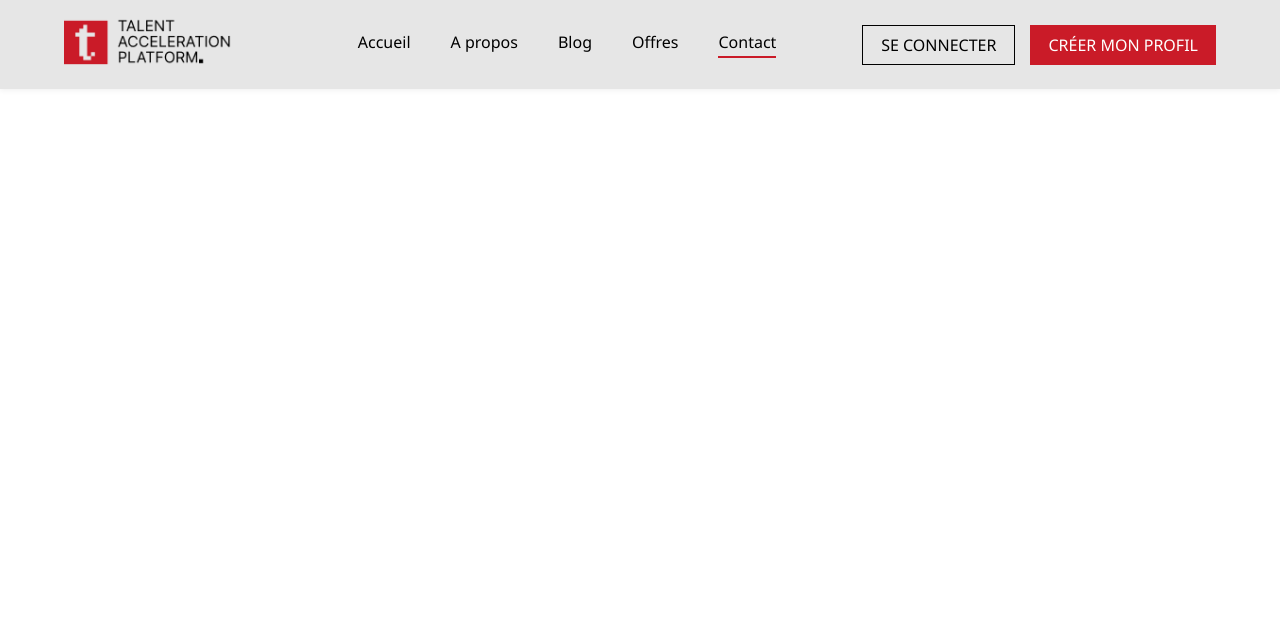
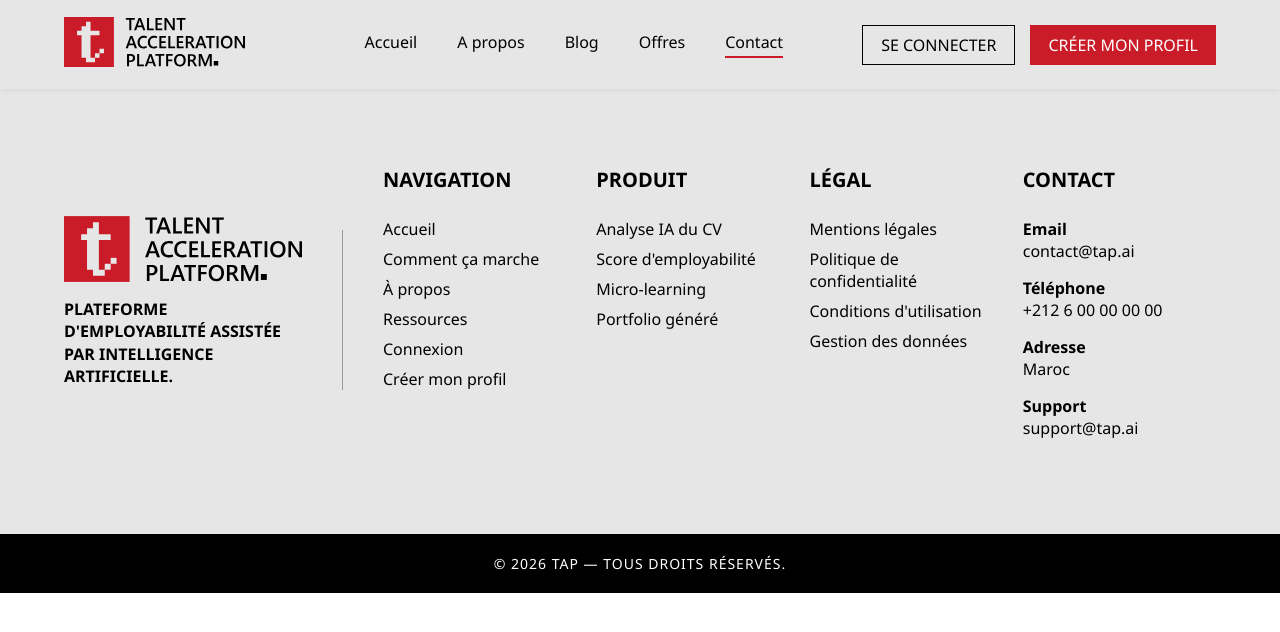
Before and after one commit to Ouisal-ben-zahi/Tap, a React (Create React App) app: page /contact in a window 1280 px wide. Shown: the top 632 px of the page. Built offline with nearby package versions, Linux system fonts and the light colour scheme.

Commit message:
ajout section pret a recruter et footer

```diff
--- a/src/App.js
+++ b/src/App.js
@@ -5,6 +5,7 @@ import Home from "./pages/Accueil";
 import About from "./pages/Apropos";
 import Blog from "./pages/Blog";
 import Contact from "./pages/Contact";
+import Footer from './layout/Footer';
 
 function App() {
   return (
@@ -18,6 +19,7 @@ function App() {
           <Route path="/contact" element={<Contact />} />
         </Routes>
       </div>
+      <Footer />
     </Router>
   );
 }
--- /dev/null
+++ b/src/css/Footer.css
@@ -0,0 +1,120 @@
+
+.footer-container {
+  background-color: #E6E6E6;
+  color: #000;
+  width: 100%;
+}
+
+.footer-inner {
+  max-width: 1200px;
+  width: 90%;
+  margin: 0 auto;
+  display: flex;
+  padding: 80px 0;
+  gap: 40px;
+  /* Aligne le logo et les titres (h3) sur la même ligne en haut */
+  align-items: flex-start;
+}
+
+.footer-brand {
+  flex: 1;
+  align-self: center;
+}
+
+.footer-logo {
+  display: block;
+  width: 100%;
+  max-width: 100%;
+  height: auto;
+  margin-bottom: 12px;
+  object-fit: contain;
+}
+
+.brand-description {
+  font-size: 16px;
+  font-weight: 600;
+  line-height: 1.4;
+  display: -webkit-box;
+}
+
+/* LA LIGNE SÉPARATRICE CENTRÉE VERTICALEMENT */
+.footer-divider {
+  width: 1px;
+  background-color: #999;
+  height: 160px; /* Taille fixe */
+  align-self: center; /* Force le centrage vertical uniquement pour cet élément */
+}
+
+.footer-grid {
+  flex: 3.5;
+  display: grid;
+  grid-template-columns: repeat(4, 1fr);
+  gap: 20px;
+}
+
+/* Titres alignés en haut par le flex-start du parent */
+.footer-column h3 {
+  font-size: 20px;
+  font-weight: bold;
+  margin-bottom: 25px;
+  margin-top: 0;
+  text-transform: uppercase;
+}
+
+.footer-column ul {
+  list-style: none;
+  padding: 0;
+  margin: 0;
+}
+
+.footer-column li {
+  font-size: 16px;
+  margin-bottom: 8px;
+  font-weight: 400;
+}
+
+/* SECTION CONTACT SANS MARGIN ENTRE LABEL ET VALEUR */
+.contact-block {
+  margin-bottom: 15px;
+  display: flex;
+  flex-direction: column;
+}
+
+.contact-block strong {
+  font-size: 16px;
+  font-weight: 700;
+  margin: 0; /* Pas de marge */
+  padding: 0;
+}
+
+.contact-block span {
+  font-size: 16px;
+  font-weight: 400;
+  margin: 0; /* Pas de marge */
+  padding: 0;
+}
+
+.footer-copyright {
+  background-color: #000;
+  color: #fff;
+  text-align: center;
+  padding: 20px 0;
+}
+
+.footer-copyright p {
+  font-size: 14px;
+  margin: 0;
+  letter-spacing: 1px;
+}
+
+/* Responsive */
+@media (max-width: 1024px) {
+  .footer-inner {
+    flex-direction: column;
+    align-items: center;
+    text-align: center;
+  }
+  .footer-divider { display: none; }
+  .footer-grid { grid-template-columns: 1fr 1fr; gap: 40px; }
+  .footer-logo { margin: 0 auto 20px; }
+}
--- a/src/css/Header.css
+++ b/src/css/Header.css
@@ -76,6 +76,7 @@
   color: #000000;
   cursor: pointer;
   font-size: 16px;
+  font-weight: 500;
 }
 
 .signup-btn {
--- a/src/css/PourquoiTap.css
+++ b/src/css/PourquoiTap.css
@@ -21,12 +21,12 @@
 
 .pourquoi-header h2 {
   font-size: 28px;
-  margin-bottom: 16px;
-  font-weight: 700;
+  margin-bottom: 30px;
+  font-weight: 400;
 }
 
 .pourquoi-subtitle {
-  margin: 20px 0 28px 0;
+  margin: 50px 0 28px 0;
   font-weight: 600;
   font-size: 1rem;
 }
@@ -36,7 +36,7 @@
   display: grid;
   grid-template-columns: repeat(4, 1fr);
   gap: 16px;
-  margin-bottom: 32px;
+  margin-bottom: 70px;
 }
 
 .tag {
@@ -76,7 +76,7 @@
   display: grid;
   grid-template-columns: 1fr 1fr;
   gap: 24px;
-  margin-top: 28px;
+  margin-top: 80px;
 }
 
 .pourquoi-block {
--- a/src/css/TalentSection.css
+++ b/src/css/TalentSection.css
@@ -4,10 +4,11 @@
   background-color: #000;
   background-size: cover;
   background-position: center;
+  background-repeat: no-repeat;
   display: flex;
   justify-content: center;
   align-items: center;
-  padding: 48px 0;
+  padding: 0 0 140px 0;
   color: white;
 }
 
@@ -68,7 +69,7 @@
 .cta-title {
   font-size: 28px;
   font-weight: 400;
-  margin-bottom: 24px;
+  margin-top: 80px;
 }
 
 .button-group {
--- a/src/index.css
+++ b/src/index.css
@@ -20,6 +20,11 @@ body {
   font-size: 1rem;
 }
 
+/* Tous les boutons des pages (espacement au-dessus) */
+.app-content button {
+  margin-top: 50px;
+}
+
 code {
   font-family: source-code-pro, Menlo, Monaco, Consolas, 'Courier New',
     monospace;
--- a/src/layout/Footer.jsx
+++ b/src/layout/Footer.jsx
@@ -0,0 +1,85 @@
+import React from "react";
+import "../css/Footer.css";
+import logo from "../assets/logo.svg";
+
+const Footer = () => {
+  return (
+    <footer className="footer-container">
+      <div className="footer-inner">
+
+        {/* Logo aligné en haut */}
+        <div className="footer-brand">
+          <img src={logo} alt="TAP" className="footer-logo" />
+          <p className="brand-description">
+            PLATEFORME D'EMPLOYABILITÉ ASSISTÉE
+            PAR INTELLIGENCE ARTIFICIELLE.
+          </p>
+        </div>
+
+        {/* Ligne séparatrice centrée verticalement */}
+        <div className="footer-divider"></div>
+
+        {/* Grille des menus alignée en haut */}
+        <div className="footer-grid">
+          <div className="footer-column">
+            <h3>NAVIGATION</h3>
+            <ul>
+              <li>Accueil</li>
+              <li>Comment ça marche</li>
+              <li>À propos</li>
+              <li>Ressources</li>
+              <li>Connexion</li>
+              <li>Créer mon profil</li>
+            </ul>
+          </div>
+
+          <div className="footer-column">
+            <h3>PRODUIT</h3>
+            <ul>
+              <li>Analyse IA du CV</li>
+              <li>Score d'employabilité</li>
+              <li>Micro-learning</li>
+              <li>Portfolio généré</li>
+            </ul>
+          </div>
+
+          <div className="footer-column">
+            <h3>LÉGAL</h3>
+            <ul>
+              <li>Mentions légales</li>
+              <li>Politique de confidentialité</li>
+              <li>Conditions d'utilisation</li>
+              <li>Gestion des données</li>
+            </ul>
+          </div>
+
+          <div className="footer-column contact-column">
+            <h3>CONTACT</h3>
+            <div className="contact-block">
+              <strong>Email</strong>
+              <span>contact@tap.ai</span>
+            </div>
+            <div className="contact-block">
+              <strong>Téléphone</strong>
+              <span>+212 6 00 00 00 00</span>
+            </div>
+            <div className="contact-block">
+              <strong>Adresse</strong>
+              <span>Maroc</span>
+            </div>
+            <div className="contact-block">
+              <strong>Support</strong>
+              <span>support@tap.ai</span>
+            </div>
+          </div>
+        </div>
+      </div>
+
+      <div className="footer-copyright">
+        <p>© 2026 TAP — TOUS DROITS RÉSERVÉS.</p>
+      </div>
+    </footer>
+  );
+};
+
+export default Footer;
--- a/src/layout/Header.jsx
+++ b/src/layout/Header.jsx
@@ -1,7 +1,7 @@
 import React, { useState } from "react";
 import { NavLink, useNavigate } from "react-router-dom";
 import "../css/Header.css";
-import logo from "../assets/logo.png";
+import logo from "../assets/logo.svg";
 
 const Header = () => {
   const [menuOpen, setMenuOpen] = useState(false);
```
Also changed, not shown: src/assets/logo.svg (added).
